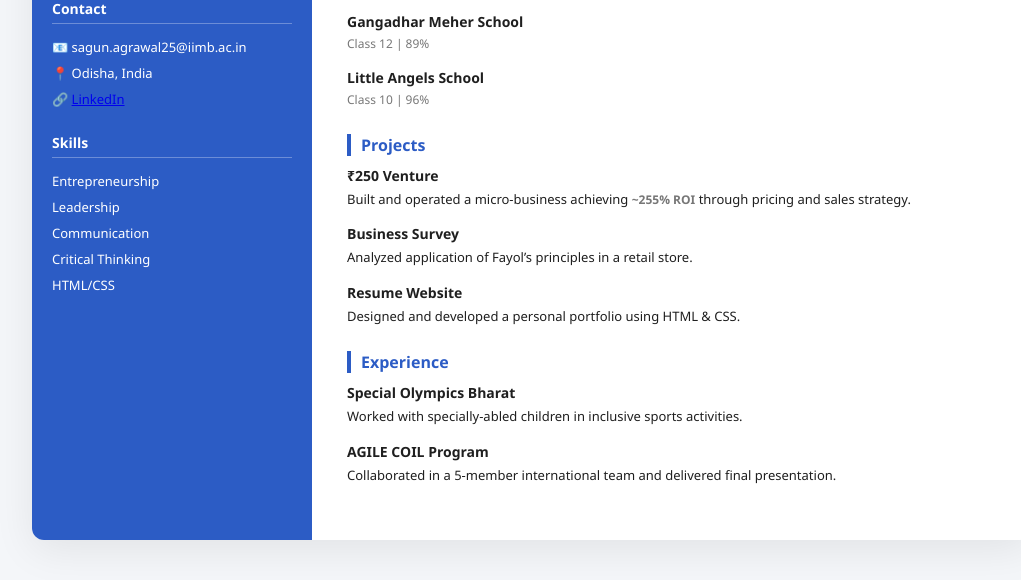
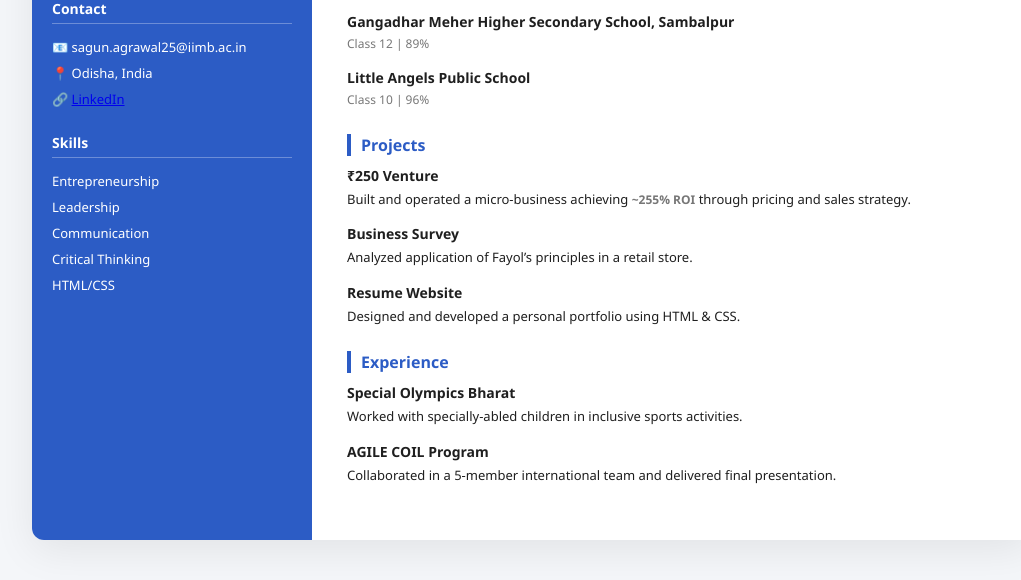
Before and after one commit to sagunagrawal/sagun.agrawal, a plain HTML site: page index.html in a window 1280 px wide. Shown: the part 313-893 px from the top of the page, without its empty margins (108-1129 px from the left). Drawn offline with Linux system fonts and the light colour scheme.

Commit message:
index.html

```diff
--- a/index.html
+++ b/index.html
@@ -183,12 +183,12 @@ body {
             </div>
 
             <div class="item">
-                <strong>Gangadhar Meher School</strong>
+                <strong>Gangadhar Meher Higher Secondary School, Sambalpur</strong>
                 <span>Class 12 | 89%</span>
             </div>
 
             <div class="item">
-                <strong>Little Angels School</strong>
+                <strong>Little Angels Public School</strong>
                 <span>Class 10 | 96%</span>
             </div>
         </div>
```
